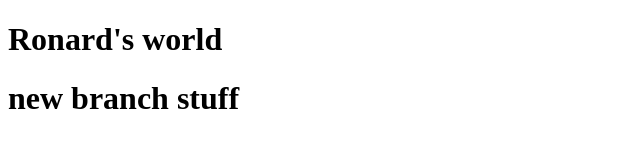
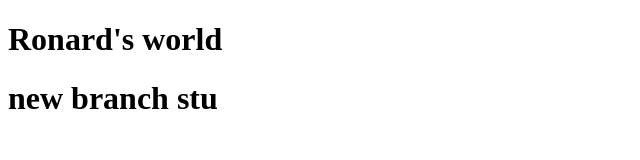
Before and after one commit to JoyBoyCr7/second_repo, a plain HTML site: page index.html in a window 1280 px wide. Shown: the full height of the page, 0-640 px from the left. Drawn offline with Linux system fonts and the light colour scheme.

Commit message:
new save

```diff
--- a/index.html
+++ b/index.html
@@ -8,6 +8,6 @@
 </head>
 <body>
     <h1>Ronard's world</h1>
-    <h1>new branch stuff</h1>
+    <h1>new branch stu</h1>
 </body>
 </html>
```
